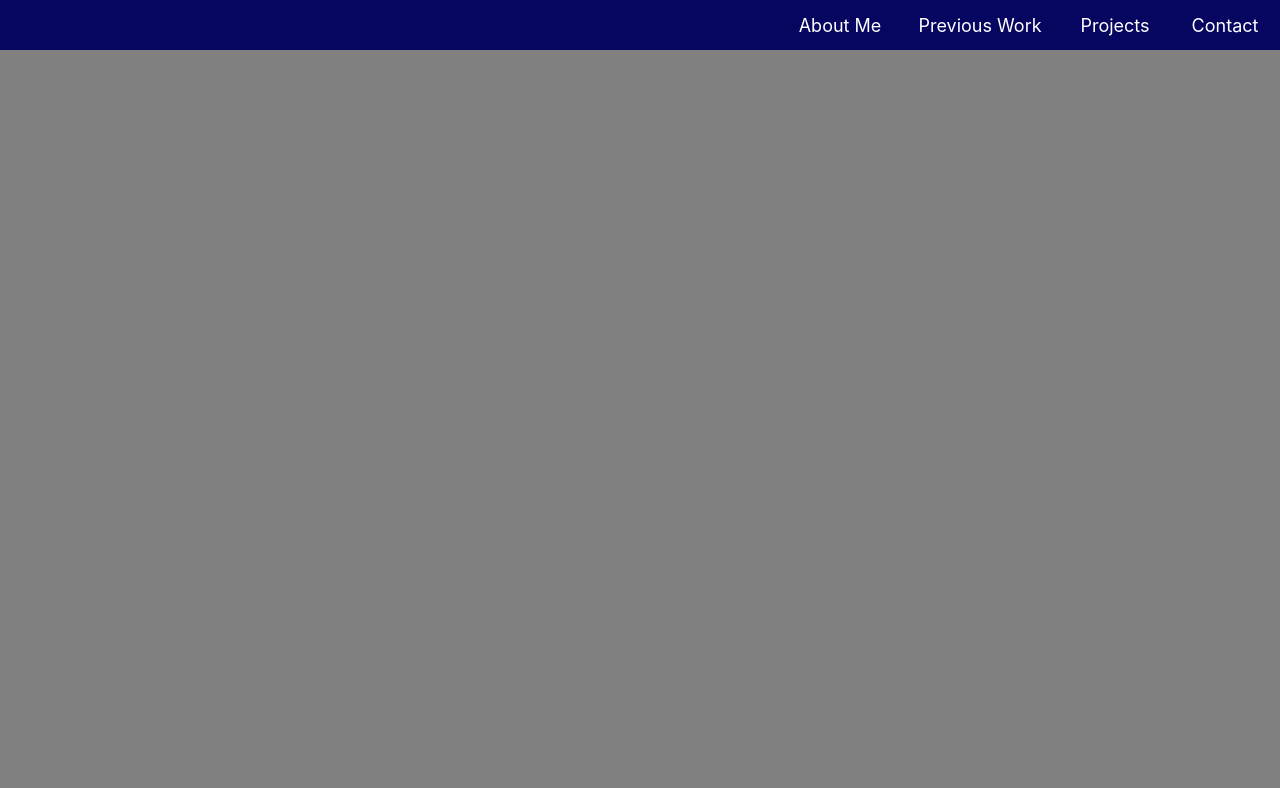
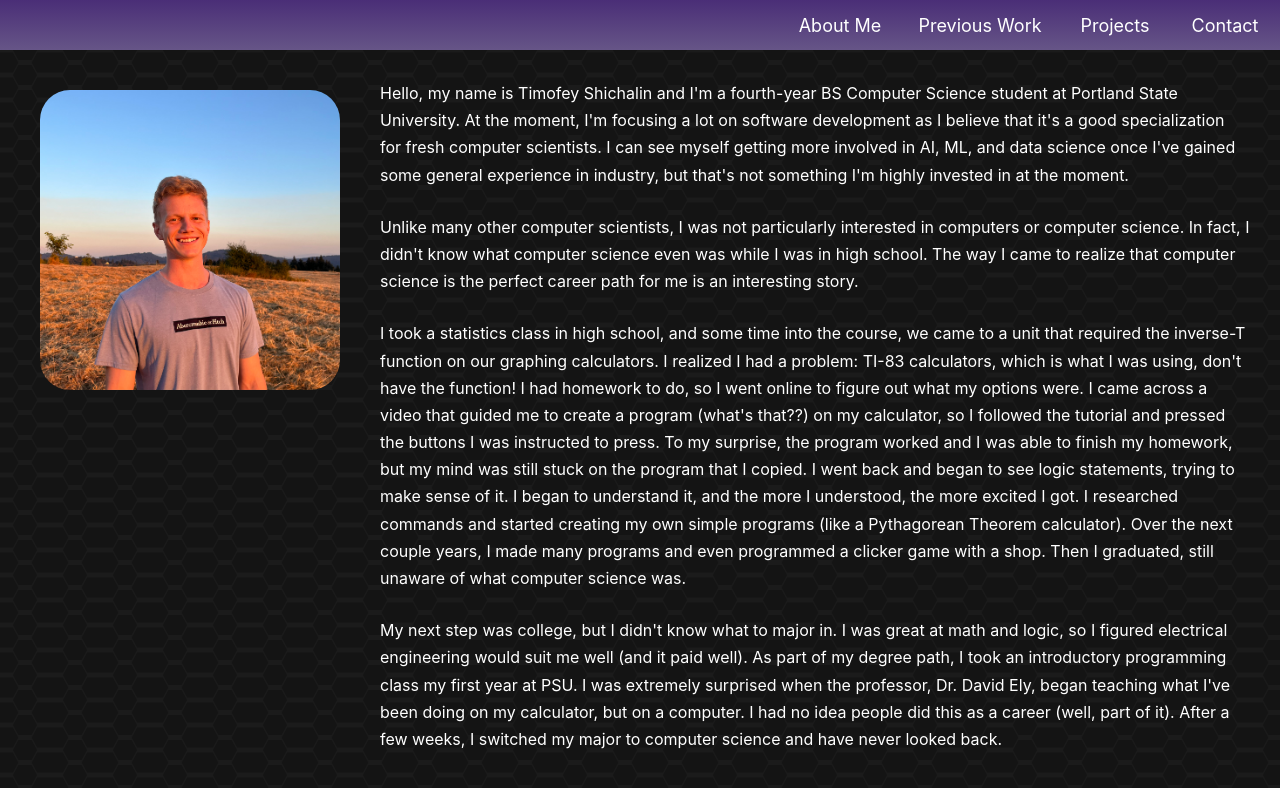
Before and after one commit to timshicha/cs463-personal-website, a React (Create React App) app: page / in a window 1280 px wide. Shown: the top 788 px of the page. Built offline with nearby package versions, Linux system fonts and the light colour scheme.

Commit message:
major work on AboutMe page. Some changes to navbar

```diff
--- a/src/pages/AboutMe.jsx
+++ b/src/pages/AboutMe.jsx
@@ -1,10 +1,66 @@
 import '../styles/AboutMe.css';
 import Navbar from '../components/Navbar';
+import ImageOfTimofey from '../assets/image-of-timofey.jpg';
 
 function AboutMe() {
   return (
-    <div className="App">
-      <Navbar></Navbar>
+    <div className="about-me">
+      <Navbar />
+
+      <section className="grid-container grid-areas-container">
+        <img
+          className="main-photo"
+          src={ImageOfTimofey}
+          alt="Timofey staning in a field of dry grass with a sunset hiting his face."
+        />
+        <div className="par-area">
+          <p className="intro-paragraph">
+            Hello, my name is Timofey Shichalin and I'm a fourth-year BS
+            Computer Science student at Portland State University. At the
+            moment, I'm focusing a lot on software development as I believe that
+            it's a good specialization for fresh computer scientists. I can see
+            myself getting more involved in AI, ML, and data science once I've
+            gained some general experience in industry, but that's not something
+            I'm highly invested in at the moment.
+          </p>
+          <p className="intro-paragraph">
+            Unlike many other computer scientists, I was not particularly
+            interested in computers or computer science. In fact, I didn't know
+            what computer science even was while I was in high school. The way I
+            came to realize that computer science is the perfect career path for
+            me is an interesting story.
+          </p>
+          <p className="intro-paragraph">
+            I took a statistics class in high school, and some time into the
+            course, we came to a unit that required the inverse-T function on
+            our graphing calculators. I realized I had a problem: TI-83
+            calculators, which is what I was using, don't have the function! I
+            had homework to do, so I went online to figure out what my options
+            were. I came across a video that guided me to create a program
+            (what's that??) on my calculator, so I followed the tutorial and
+            pressed the buttons I was instructed to press. To my surprise, the
+            program worked and I was able to finish my homework, but my mind was
+            still stuck on the program that I copied. I went back and began to
+            see logic statements, trying to make sense of it. I began to
+            understand it, and the more I understood, the more excited I got. I
+            researched commands and started creating my own simple programs
+            (like a Pythagorean Theorem calculator). Over the next couple years,
+            I made many programs and even programmed a clicker game with a shop.
+            Then I graduated, still unaware of what computer science was.
+          </p>
+          <p className="intro-paragraph">
+            My next step was college, but I didn't know what to major in. I was
+            great at math and logic, so I figured electrical engineering would
+            suit me well (and it paid well). As part of my degree path, I took
+            an introductory programming class my first year at PSU. I was
+            extremely surprised when the professor, Dr. David Ely, began
+            teaching what I've been doing on my calculator, but on a computer. I
+            had no idea people did this as a career (well, part of it). After a
+            few weeks, I switched my major to computer science and have never
+            looked back.
+          </p>
+        </div>
+      </section>
     </div>
   );
 }
--- a/src/styles/AboutMe.css
+++ b/src/styles/AboutMe.css
@@ -1,8 +1,11 @@
-.App {
+.about-me {
   position: absolute;
-  min-width: 100vw;
-  min-height: 100vh;
-  background-color: gray;
+  width: 100vw;
+  height: 100vh;
+  overflow-x: wrap;
+  background-color: rgb(21, 21, 21);
+  background-image: url('../assets/bg-pattern.png');
+  background-size: 50px;
 }
 
 .App-logo {
@@ -10,13 +13,43 @@
   pointer-events: none;
 }
 
-.App-header {
-  background-color: #282c34;
-  min-height: 100vh;
-  display: flex;
-  flex-direction: column;
-  align-items: center;
-  justify-content: center;
-  font-size: calc(10px + 2vmin);
+.grid-container {
+  display: grid;
+  margin: 20px;
+}
+
+.main-photo {
+  grid-area: main-photo;
+  height: 300px;
+  border-radius: 30px;
+  margin: 20px;
+}
+
+.par-area {
+  grid-area: par-area;
+}
+
+.intro-paragraph {
   color: white;
+  line-height: 1.7;
+  margin: 10px;
+  margin-bottom: 25px;
 }
+
+@media (max-width: 650px) {
+  .grid-areas-container {
+    grid-template-areas:
+      'main-photo'
+      'par-area';
+    grid-template-columns: 400px;
+  }
+}
+
+@media (min-width: 650px) {
+  .grid-areas-container {
+    grid-template-areas:
+      'main-photo par-area'
+      '.          par-area';
+    grid-template-columns: 350px;
+  }
+}
--- a/src/styles/Navbar.css
+++ b/src/styles/Navbar.css
@@ -1,5 +1,6 @@
 .nav-bar {
-  background-color: rgb(6, 6, 97);
+  background-color: rgb(101, 87, 129);
+  background-image: linear-gradient(rgb(74, 46, 119), rgb(102, 85, 135));
   height: 50px;
 }
 
```
Also changed, not shown: src/assets/bg-pattern.png (added), src/assets/image-of-timofey.jpg (added).
